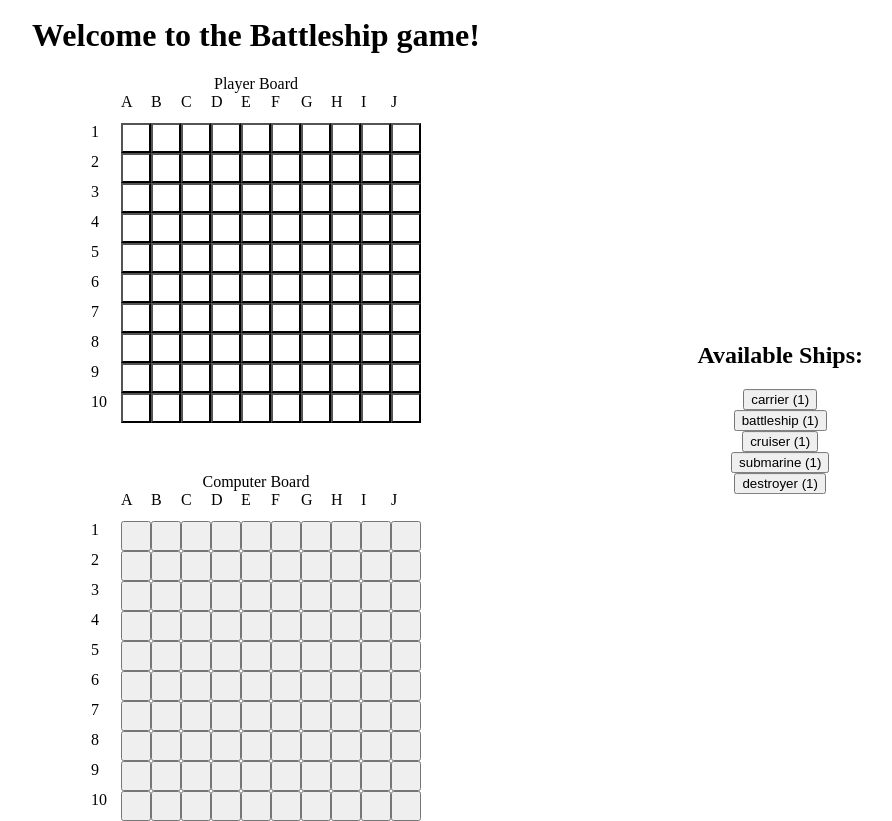
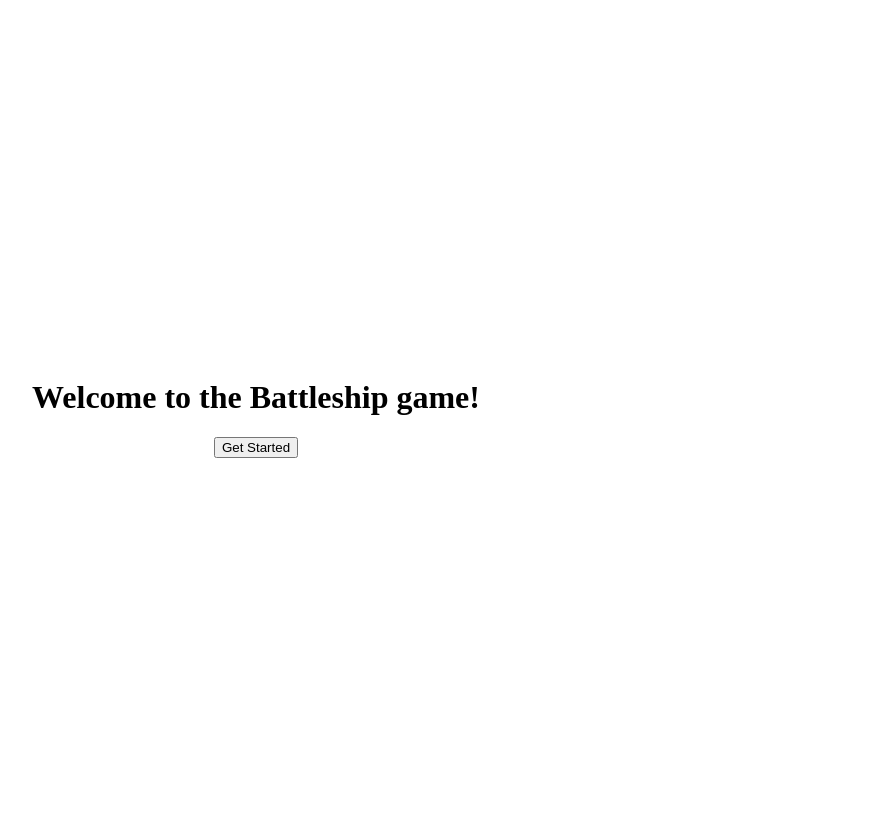
Before and after one commit to ahl1u/battleship, a Next.js app in the folder battleship-game/: page /game in a window 1280 px wide. Shown: the whole page, without its empty margins (384-1276 px from the left). Built offline with nearby package versions, Linux system fonts and the light colour scheme.

Commit message:
+ turn based mechanics(need refine), need cships

```diff
--- a/battleship-game/src/pages/game.tsx
+++ b/battleship-game/src/pages/game.tsx
@@ -2,12 +2,7 @@ import React, { useState, useEffect, useCallback } from 'react';
 
 export default function Game() {
   // Initialize game state
-  const [gameState, setGameState] = useState<{
-
-    playerBoard: number[][];
-    computerBoard: number[][];
-    availableShips: Record<string, number>;
-  }>({
+  const [gameState, setGameState] = useState<GameState>({
     playerBoard: Array(10).fill(null).map(() => Array(10).fill(0)),
     computerBoard: Array(10).fill(null).map(() => Array(10).fill(0)),
     availableShips: {
@@ -17,7 +12,17 @@ export default function Game() {
       submarine: 1,
       destroyer: 1,
     },
+    currentPlayer: "player",
+    gameOver: false,
   });
+
+  interface GameState {
+    playerBoard: number[][];
+    computerBoard: number[][];
+    availableShips: Record<string, number>;
+    currentPlayer: string;
+    gameOver: boolean;
+  }
 
   // Functionality for rotating ships
   const [isVertical, setIsVertical] = useState(false);
@@ -103,6 +108,9 @@ export default function Game() {
     const newAvailableShips = { ...gameState.availableShips };
     newAvailableShips[ship] -= 1;
 
+    // After placing ship, mark it as placed
+    setPlacedShips(prevState => ({ ...prevState, [ship]: true }));
+
     setGameState((prevState) => ({
       ...prevState,
       playerBoard: isPlayerBoard ? newBoard : prevState.playerBoard,
@@ -111,12 +119,129 @@ export default function Game() {
     }));
     };
 
+  const [countdown, setCountdown] = useState<number | null>(null);
+  const [gameStarted, setGameStarted] = useState(false);
+  const [shipsPlaced, setShipsPlaced] = useState(false);
+  const [placedShips, setPlacedShips] = useState({
+    Carrier: false,
+    Battleship: false,
+    Cruiser: false,
+    Submarine: false,
+    Destroyer: false,
+  });
+
+  // Checking if all ships have been placed
+  useEffect(() => {
+    const allShipsPlaced = Object.values(gameState.availableShips).every(count => count === 0);
+    if (allShipsPlaced) {
+      setCountdown(3);
+    }
+  }, [gameState.availableShips]);
+
+  // Starting the countdown
+  useEffect(() => {
+    if (countdown !== null && countdown > 0) {
+      const timerId = setTimeout(() => setCountdown(countdown - 1), 1000);
+      return () => clearTimeout(timerId); // Clearing the timeout if the component unmounts
+    } else if (countdown !== null && countdown === 0) {
+      setGameStarted(true);
+    }
+  }, [countdown]);
+
+
+  function startGame() {
+    setGameStarted(true);
+  }
+
+  useEffect(() => {
+    // Check if all ships have been placed
+    const allShipsPlaced = Object.values(gameState.availableShips).every(count => count === 0);
+
+    if (allShipsPlaced) {
+      setShipsPlaced(true);
+
+      setCountdown(3);
+      const countdownInterval = setInterval(() => {
+        setCountdown((prevCountdown) => prevCountdown !== null && prevCountdown > 1 ? prevCountdown - 1 : null);
+      }, 1000);
+
+      setTimeout(() => {
+        clearInterval(countdownInterval);
+      }, 3000);
+    }
+  }, [gameState.availableShips]);
+
+// Function to handle player attack
+const handlePlayerAttack = (row: number, col: number) => {
+  if (gameState.currentPlayer !== "player" || gameState.gameOver || gameState.computerBoard[row][col] > 1) {
+    return;
+  }
+
+  const newComputerBoard = [...gameState.computerBoard];
+  const newState = { ...gameState };
+  if (newComputerBoard[row][col] === 1) { // Hit
+    newComputerBoard[row][col] = 2;
+  } else if (newComputerBoard[row][col] === 0) { // Miss
+    newComputerBoard[row][col] = 3;
+  }
+
+  newState.computerBoard = newComputerBoard;
+  newState.currentPlayer = "computer";
+
+  setGameState(newState);
+
+  setTimeout(() => handleComputerAttack(), 1000);
+};
+
+
+
+
+// Function to handle computer attack
+const handleComputerAttack = useCallback(() => {
+  console.log('Computer is taking its turn.');
+
+  let newState = {...gameState};
+  if (newState.currentPlayer !== "computer" || newState.gameOver) return;
+
+  let newPlayerBoard = [...newState.playerBoard];
+  let row, col, hit;
+  do {
+    row = Math.floor(Math.random() * 10);
+    col = Math.floor(Math.random() * 10);
+    hit = newPlayerBoard[row][col];
+  } while (hit > 1); // Keeps finding if the cell has already been attacked
+
+  if (hit === 1) { // Hit
+    newPlayerBoard[row][col] = 2;
+  } else if (hit === 0) { // Miss
+    newPlayerBoard[row][col] = 3;
+  }
+
+  newState.playerBoard = newPlayerBoard;
+  newState.currentPlayer = "player";
+  setGameState(newState);
+
+}, [gameState]);
+
+  useEffect(() => {
+    if (gameState.currentPlayer === "computer" && !gameState.gameOver) {
+      setTimeout(handleComputerAttack, 1000);
+    }
+  }, [gameState, handleComputerAttack]);
+
+
 
 
   return (
     <main style={{ position: 'relative', display: 'flex', flexDirection: 'column', justifyContent: 'center', alignItems: 'center', width: '100%', height: '100vh' }}>
-      <h1>Welcome to the Battleship game!</h1>
+      {!gameStarted && <h1>Welcome to the Battleship game!</h1>}
+      {!gameStarted ? (
+        <button onClick={startGame}>Get Started</button>
+      ) : (
+        !shipsPlaced ? <h2>Place your ships!</h2> : countdown !== null && countdown > 0 && <h2>Game starts in: {countdown}</h2>
+      )}
 
+      {gameStarted &&
       <div style={{ display: 'flex', flexDirection: 'column', justifyContent: 'center', alignItems: 'center', width: '100%' }}>
 
       <div style={{ display: 'flex', flexDirection: 'column', alignItems: 'center' }}>
@@ -136,20 +261,39 @@ export default function Game() {
                   width: '30px',
                   height: '30px',
                   backgroundColor:
+                    cell === 1 ? 'gray' : // Ship
+                    cell === 2 ? 'red' : // Hit ship
+                    cell === 3 ? 'blue' : // Missed hit
                     currentShip &&
                     hoveredCell.row !== -1 &&
                     hoveredCell.col !== -1 &&
                     ((isVertical && hoveredCell.row <= i && hoveredCell.row > i - ships[currentShip] && hoveredCell.col === j)
                     || (!isVertical && hoveredCell.row === i && hoveredCell.col <= j && hoveredCell.col > j - ships[currentShip]))
                       ? 'grey'
-                        : 'white',
+                      : 'white', // Sea
                 }}
                 key={j}
-                  onMouseEnter={() => setHoveredCell({ row: i, col: j })}
-                  onMouseLeave={() => setHoveredCell({ row: -1, col: -1 })}
+                onMouseEnter={() => {
+                  if (
+                    Object.values(placedShips).every(val => val) ||
+                    (currentShip && placedShips[currentShip as keyof typeof placedShips])
+                  ) {
+                    setHoveredCell({ row: -1, col: -1 });
+                  } else {
+                    setHoveredCell({ row: i, col: j });
+                  }
+                }}
+                onMouseLeave={() => {
+                  if (
+                    !Object.values(placedShips).every(val => val) &&
+                    !(currentShip && placedShips[currentShip as keyof typeof placedShips])
+                  ) {
+                    setHoveredCell({ row: -1, col: -1 });
+                  }
+                }}
                 onClick={() => currentShip && placeShip(true, currentShip, i, j, isVertical)}
               >
-                  {cell === 1 ? 'X' : ''}
+                {cell === 2 ? 'X' : ''}
               </button>
               ))}
             </React.Fragment>
@@ -171,11 +315,18 @@ export default function Game() {
                   <div>{i + 1}</div>
                   {row.map((cell, j) => (
                       <button
-                  style={{ width: '30px', height: '30px' }}
+                      style={{
+                        width: '30px',
+                        height: '30px',
+                        backgroundColor:
+                          cell === 2 ? 'red' : // Hit ship
+                          cell === 3 ? 'blue' : // Missed hit
+                          'white', // Sea
+                      }}
                       key={j}
-                  onClick={() => currentShip && placeShip(false, currentShip, i, j, isVertical)}
+                      onClick={() => handlePlayerAttack(i, j)}
                     >
-                  {cell === 1 ? 'X' : ''}
+                      {cell === 2 ? 'X' : ''}
                     </button>
                   ))}
                 </React.Fragment>
@@ -184,7 +335,8 @@ export default function Game() {
           </div>
       </div>
     </div>
-
+  }
+  {gameStarted &&
       <div style={{ position: 'absolute', right: 25, top: '50%', transform: 'translateY(-50%)', display: 'flex', flexDirection: 'column', alignItems: 'center', textAlign: 'center' }}>
         <h2>Available Ships:</h2>
         {Object.entries(gameState.availableShips).map(([ship, count]) => (
@@ -197,7 +349,9 @@ export default function Game() {
             </button>
           </div>
         ))}
+
       </div>
+}
     </main>
   );
     }
```
Lines whose indentation alone changed are shown as unchanged.
